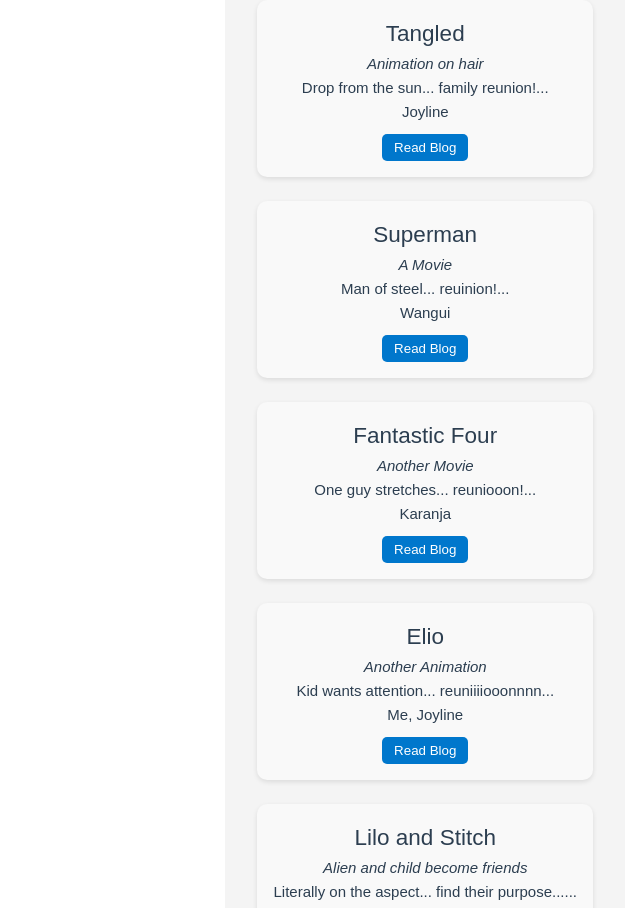
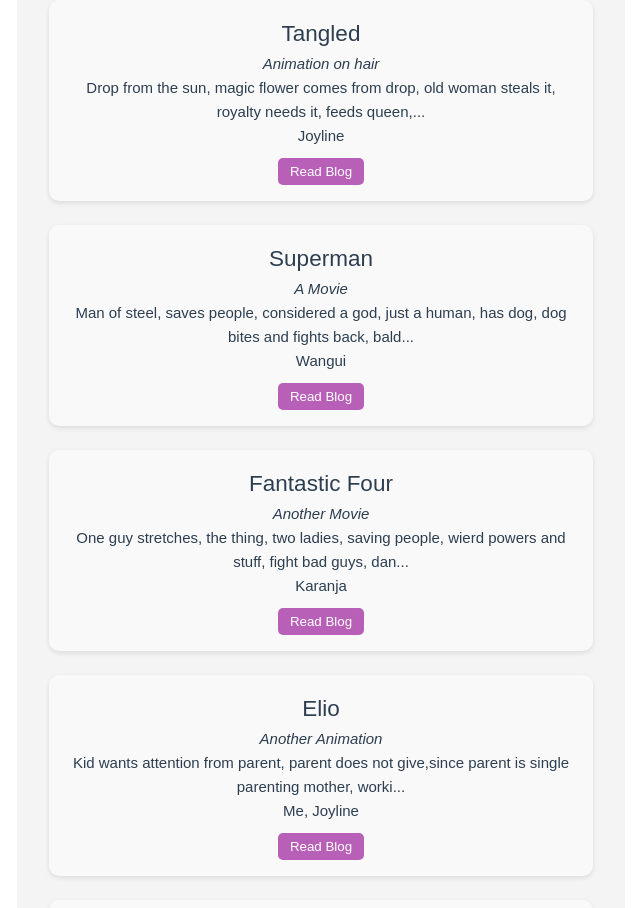
Before and after one commit to jKaranja19/vue-project, a Vue app: page / in a window 1280 px wide. Shown: the part 80-988 px from the top of the page, without its empty margins (15-655 px from the left). Built offline with nearby package versions, Linux system fonts and the light colour scheme; the HTML template or start-up script is replaced by a standard one.

Commit message:
Editing iew

```diff
--- a/src/components/BlogForm.vue
+++ b/src/components/BlogForm.vue
@@ -54,7 +54,7 @@
 button {
   align-self: flex-start;
   padding: 8px 16px;
-  background: #28a745;
+  background: #b860b8;
   color: white;
   border: none;
   border-radius: 4px;
--- a/src/components/BlogList.vue
+++ b/src/components/BlogList.vue
@@ -8,31 +8,31 @@
   {
     title: 'Tangled',
     content: 'Animation on hair',
-    paragraph: 'Drop from the sun... family reunion!',
+    paragraph: 'Drop from the sun, magic flower comes from drop, old woman steals it, royalty needs it, feeds queen, queen gives birth, child magic hair, stoln, thief stumbles where child is, saved, family reunion!!',
     author: 'Joyline',
   },
   {
     title: 'Superman',
     content: 'A Movie',
-    paragraph: 'Man of steel... reuinion!',
+    paragraph: 'Man of steel, saves people, considered a god, just a human, has dog, dog bites and fights back, bald man, HE IS BALD AND TORTURING PEOPLE WHO HAVE HAIR,gets beat up by dog, reuinion!!',
     author: 'Wangui',
   },
   {
     title: 'Fantastic Four',
     content: 'Another Movie',
-    paragraph: 'One guy stretches... reuniooon!',
+    paragraph: 'One guy stretches, the thing, two ladies, saving people, wierd powers and stuff, fight bad guys, dan dannnn reuniooon!!',
     author: 'Karanja',
   },
   {
     title: 'Elio',
     content: 'Another Animation',
-    paragraph: 'Kid wants attention... reuniiiiooonnnn',
+    paragraph: 'Kid wants attention from parent, parent does not give,since parent is single parenting mother, working in the military, damn, sad, waits fow alien to abduct, gets abducted, cool cool alien stuff, reuniiiiooonnnn',
     author: 'Me, Joyline',
   },
   {
     title: 'Lilo and Stitch',
     content: 'Alien and child become friends',
-    paragraph: 'Literally on the aspect... find their purpose...',
+    paragraph: 'Two orphans, older sister acts as guardian, they fight, kid prays to get a friend, lol, queue stitch, the movie is literally on the aspect of child being friends with wierd alien, and more aliens are still around and they help ythem find their purpose...',
     author: 'Again, Wangui',
   }
 ])
--- a/src/components/BlogPost.vue
+++ b/src/components/BlogPost.vue
@@ -32,12 +32,12 @@
   cursor: pointer;
 }
 .blog-card:hover {
-  transform: translateY(-5px);
+  transform: translateY(-4px);
 }
 .read-btn {
   margin-top: 10px;
   padding: 6px 12px;
-  background-color: #0077cc;
+  background-color: #b860b8;
   color: white;
   border: none;
   border-radius: 5px;
```
